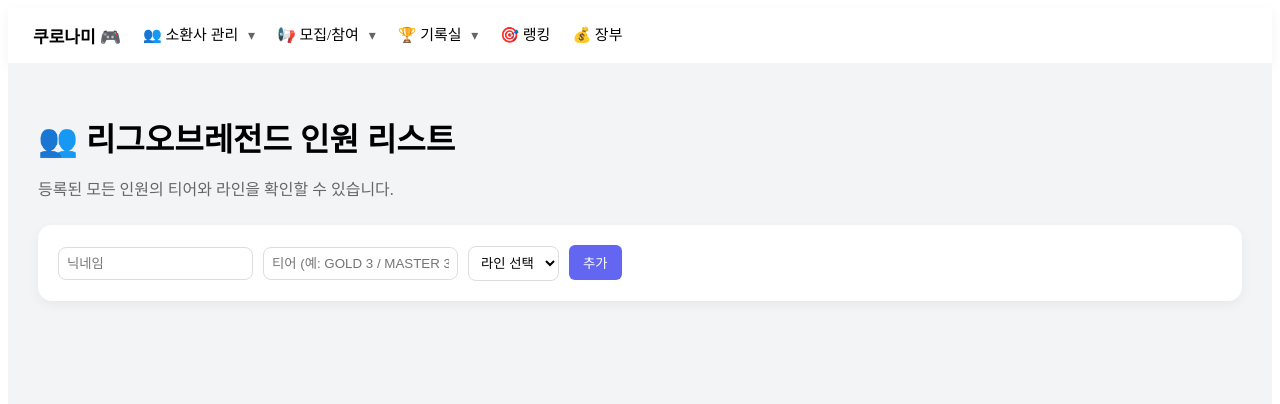
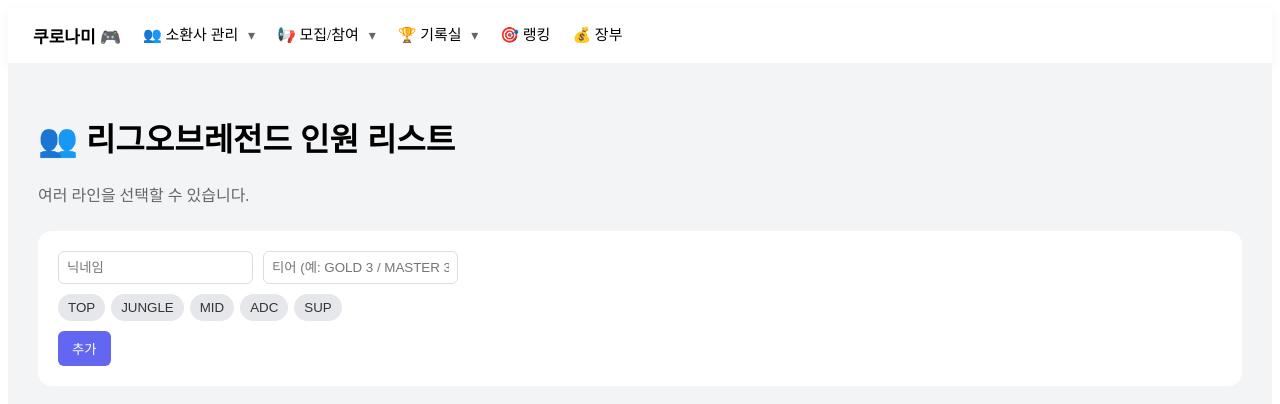
Before and after one commit to yoona0321/kuronami-dashboard, a Next.js app: page /lol in a window 1280 px wide. Shown: the top 404 px of the page. Built offline with nearby package versions, Linux system fonts and the light colour scheme.

Commit message:
lol page upgrade

```diff
--- a/pages/lol.js
+++ b/pages/lol.js
@@ -4,7 +4,7 @@ export default function Lol() {
   const [users, setUsers] = useState([]);
   const [name, setName] = useState("");
   const [tier, setTier] = useState("");
-  const [line, setLine] = useState("");
+  const [lines, setLines] = useState([]); // 🔥 배열로 변경
 
   useEffect(() => {
     const saved = localStorage.getItem("lolUsers");
@@ -36,7 +36,7 @@ export default function Lol() {
     }
   };
 
-  // 🔥 티어 출력 규칙
+  // 티어 출력
   const formatTier = (tier) => {
     const parts = tier.toUpperCase().split(" ");
     const base = parts[0];
@@ -48,33 +48,40 @@ export default function Lol() {
       return `${base} ${value}LP`;
     }
 
-    if (value) {
-      return `${base} ${value}`;
-    }
-
+    if (value) return `${base} ${value}`;
     return base;
   };
 
+  // 🔥 라인 토글
+  const toggleLine = (line) => {
+    if (lines.includes(line)) {
+      setLines(lines.filter(l => l !== line));
+    } else {
+      setLines([...lines, line]);
+    }
+  };
+
   const addUser = () => {
-    if (!name || !tier || !line) return;
+    if (!name || !tier || lines.length === 0) return;
 
     const newUser = {
       name,
       tier: tier.toUpperCase(),
-      line
+      lines
     };
 
     setUsers([...users, newUser]);
 
     setName("");
     setTier("");
-    setLine("");
+    setLines([]);
   };
 
   const removeUser = (index) => {
-    const updated = users.filter((_, i) => i !== index);
-    setUsers(updated);
+    setUsers(users.filter((_, i) => i !== index));
   };
+
+  const lineList = ["TOP", "JUNGLE", "MID", "ADC", "SUP"];
 
   return (
     <div style={{
@@ -83,23 +90,13 @@ export default function Lol() {
       minHeight: "100vh"
     }}>
 
-      <h1 style={{ marginBottom: "10px" }}>
-        👥 리그오브레전드 인원 리스트
-      </h1>
-
+      <h1>👥 리그오브레전드 인원 리스트</h1>
       <p style={{ color: "#666", marginBottom: "25px" }}>
-        등록된 모든 인원의 티어와 라인을 확인할 수 있습니다.
+        여러 라인을 선택할 수 있습니다.
       </p>
 
       {/* 입력 */}
-      <div style={{
-        background: "white",
-        padding: "20px",
-        borderRadius: "14px",
-        marginBottom: "30px",
-        boxShadow: "0 4px 12px rgba(0,0,0,0.05)"
-      }}>
-
+      <div style={boxStyle}>
         <input
           placeholder="닉네임"
           value={name}
@@ -114,19 +111,25 @@ export default function Lol() {
           style={inputStyle}
         />
 
-        {/* 🔥 드롭다운 */}
-        <select
-          value={line}
-          onChange={(e) => setLine(e.target.value)}
-          style={inputStyle}
-        >
-          <option value="">라인 선택</option>
-          <option value="TOP">TOP</option>
-          <option value="JUNGLE">JUNGLE</option>
-          <option value="MID">MID</option>
-          <option value="ADC">ADC</option>
-          <option value="SUP">SUP</option>
-        </select>
+        {/* 🔥 멀티 라인 버튼 */}
+        <div style={{ display: "flex", gap: "6px", marginTop: "10px" }}>
+          {lineList.map((l) => (
+            <button
+              key={l}
+              onClick={() => toggleLine(l)}
+              style={{
+                padding: "6px 10px",
+                borderRadius: "999px",
+                border: "none",
+                cursor: "pointer",
+                background: lines.includes(l) ? "#6366f1" : "#e5e7eb",
+                color: lines.includes(l) ? "white" : "#333"
+              }}
+            >
+              {l}
+            </button>
+          ))}
+        </div>
 
         <button onClick={addUser} style={buttonStyle}>
           추가
@@ -134,29 +137,13 @@ export default function Lol() {
       </div>
 
       {/* 카드 */}
-      <div style={{
-        display: "grid",
-        gridTemplateColumns: "repeat(3, 1fr)",
-        gap: "20px"
-      }}>
+      <div style={gridStyle}>
         {users.map((user, i) => (
-          <div
-            key={i}
-            style={cardStyle}
-            onMouseEnter={(e) => {
-              e.currentTarget.style.transform = "translateY(-6px)";
-              e.currentTarget.style.boxShadow = "0 16px 30px rgba(0,0,0,0.12)";
-            }}
-            onMouseLeave={(e) => {
-              e.currentTarget.style.transform = "translateY(0px)";
-              e.currentTarget.style.boxShadow = "0 10px 25px rgba(0,0,0,0.08)";
-            }}
-          >
+          <div key={i} style={cardStyle}>
 
-            <h3 style={{ marginBottom: "10px" }}>{user.name}</h3>
+            <h3>{user.name}</h3>
 
-            <div style={{ display: "flex", gap: "8px", marginBottom: "12px" }}>
-
+            <div style={{ display: "flex", gap: "8px", marginBottom: "10px" }}>
               <span style={{
                 background: getTierColor(user.tier),
                 color: "white",
@@ -167,33 +154,18 @@ export default function Lol() {
               }}>
                 {formatTier(user.tier)}
               </span>
-
-              <span style={{
-                background: "#e5e7eb",
-                padding: "5px 12px",
-                borderRadius: "999px",
-                fontSize: "12px"
-              }}>
-                {user.line}
-              </span>
-
             </div>
 
-            <div style={{
-              background: "#f9fafb",
-              borderRadius: "12px",
-              padding: "12px",
-              fontSize: "13px",
-              color: "#555",
-              marginBottom: "10px"
-            }}>
-              🚧 전적 / 승률 / 포인트 (추후 추가 예정)
+            {/* 🔥 여러 라인 표시 */}
+            <div style={{ display: "flex", gap: "6px", flexWrap: "wrap" }}>
+              {user.lines.map((l, idx) => (
+                <span key={idx} style={lineTag}>
+                  {l}
+                </span>
+              ))}
             </div>
 
-            <button
-              onClick={() => removeUser(i)}
-              style={deleteBtn}
-            >
+            <button onClick={() => removeUser(i)} style={deleteBtn}>
               삭제
             </button>
 
@@ -206,16 +178,22 @@ export default function Lol() {
 }
 
 // 스타일
+const boxStyle = {
+  background: "white",
+  padding: "20px",
+  borderRadius: "14px",
+  marginBottom: "30px"
+};
+
 const inputStyle = {
   padding: "8px",
   marginRight: "10px",
-  borderRadius: "8px",
-  border: "1px solid #ddd",
-  background: "white",
-  cursor: "pointer"
+  borderRadius: "6px",
+  border: "1px solid #ddd"
 };
 
 const buttonStyle = {
+  marginTop: "10px",
   padding: "8px 14px",
   background: "#6366f1",
   color: "white",
@@ -234,10 +212,22 @@ const deleteBtn = {
   cursor: "pointer"
 };
 
+const gridStyle = {
+  display: "grid",
+  gridTemplateColumns: "repeat(3, 1fr)",
+  gap: "20px"
+};
+
 const cardStyle = {
   background: "white",
   padding: "20px",
   borderRadius: "18px",
-  boxShadow: "0 10px 25px rgba(0,0,0,0.08)",
-  transition: "all 0.2s ease"
+  boxShadow: "0 10px 25px rgba(0,0,0,0.08)"
 };
+
+const lineTag = {
+  background: "#e5e7eb",
+  padding: "4px 10px",
+  borderRadius: "999px",
+  fontSize: "12px"
+};
```
